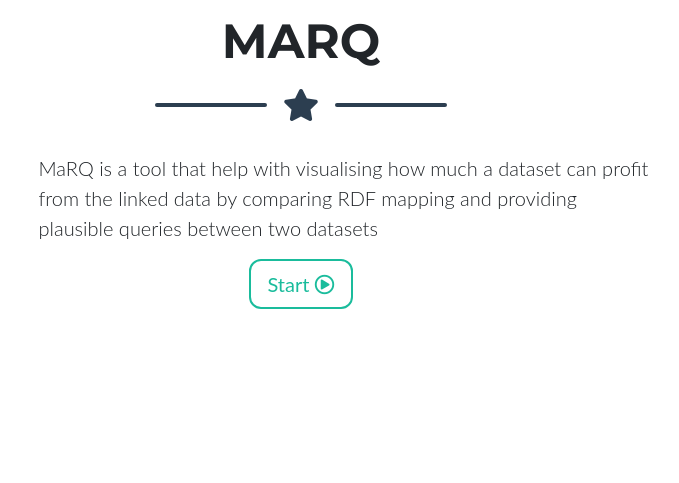
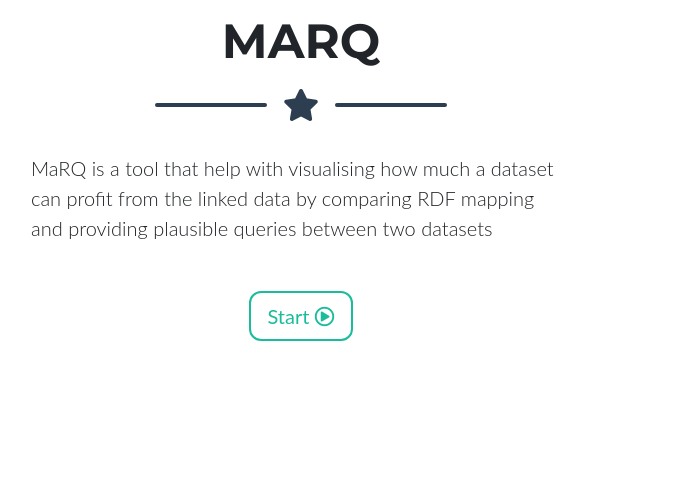
Before and after one commit to benj-moreau/MaRQ, a Django app: page / in a window 1280 px wide. Shown: the part 100-583 px from the top of the page, without its empty margins (339-1018 px from the left). Run offline with Django 3.2, Linux system fonts and the light colour scheme; some libraries are stand-ins or nearby versions.

Commit message:
positionnement home

```diff
--- a/marq_web/templates/home.html
+++ b/marq_web/templates/home.html
@@ -37,7 +37,7 @@
             </div>
             <div class="divider-custom-line"></div>
         </div>
-        <div class="col-md-7 offset-md-3">
+        <div class="mx-auto mb-5" style="width: 540px">
             <p class="lead">MaRQ is a tool that help with visualising how much a dataset can profit from the linked data by comparing RDF mapping and providing plausible queries between two datasets
             </p>
         </div>
```
